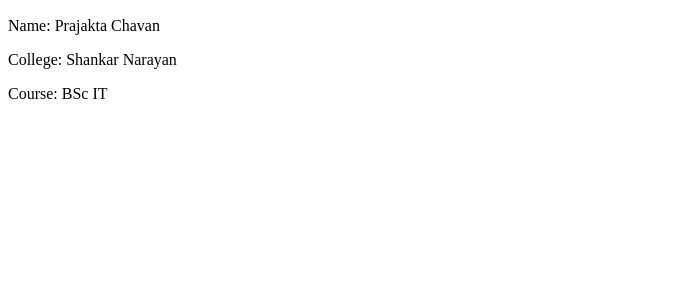
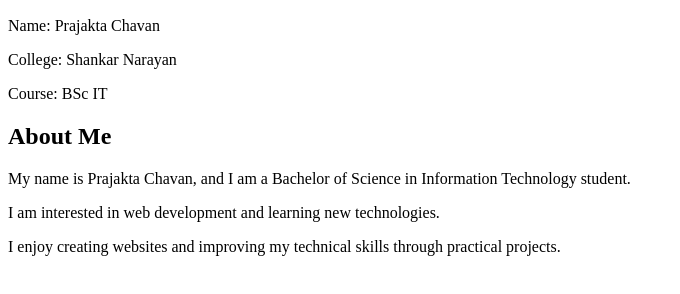
Before and after one commit to prajakta04-hub/Student-Profile-Project, a plain HTML site: page index.html in a window 1280 px wide. Shown: the part 110-404 px from the top of the page, without its empty margins (0-680 px from the left). Drawn offline with Linux system fonts and the light colour scheme.

Commit message:
added about me section to student profile

```diff
--- a/index.html
+++ b/index.html
@@ -13,3 +13,9 @@
     <p>Course: BSc IT</p>
 </body>
 </html>
+
+
+    <h2>About Me</h2>
+    <p>My name is Prajakta Chavan, and I am a Bachelor of Science in Information Technology student.</p>
+    <p>I am interested in web development and learning new technologies.</p>
+    <p>I enjoy creating websites and improving my technical skills through practical projects.</p>
```
